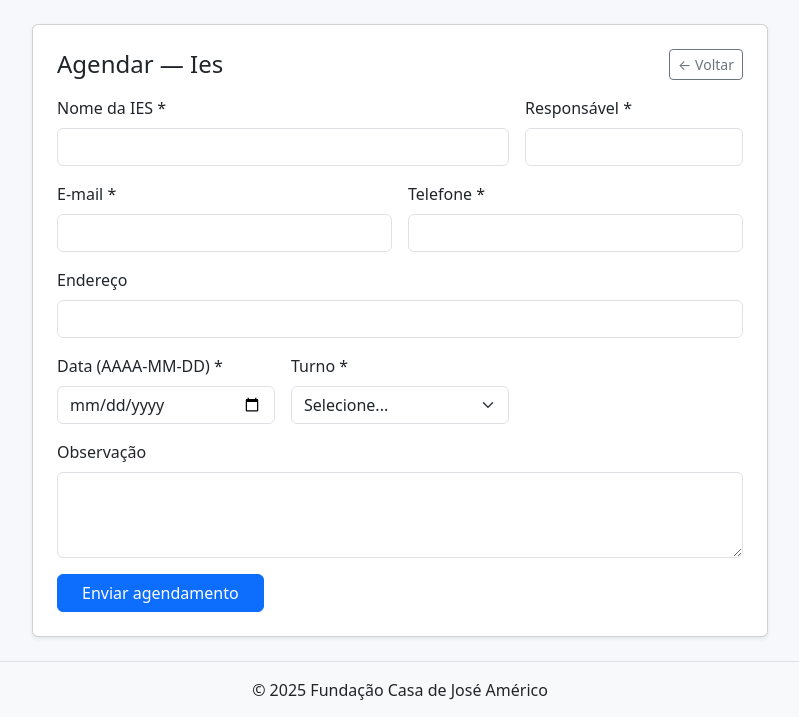
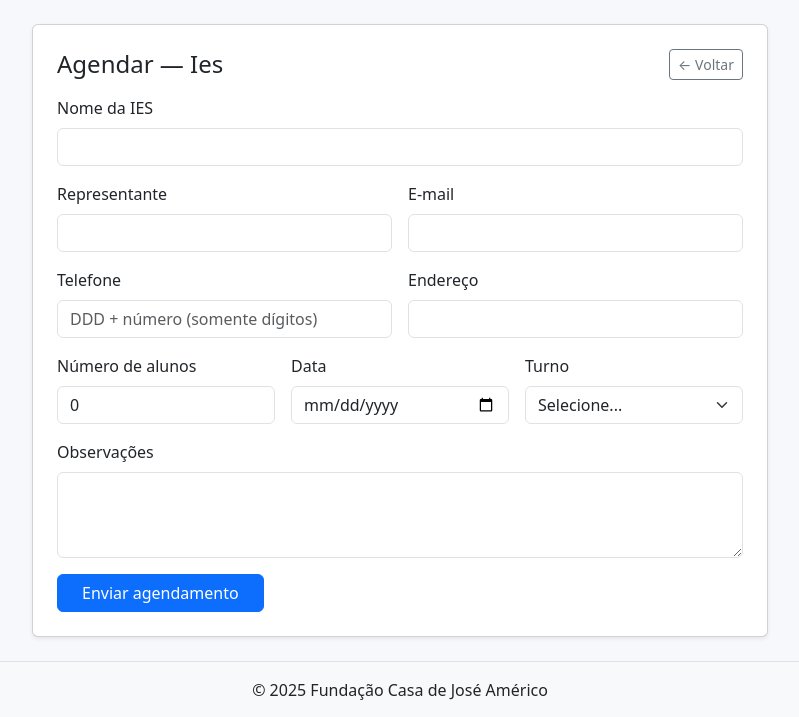
Before and after one commit to NanaBananiiih/fcja-agendamentos, a Flask app: page /agendar/ies in a window 1280 px wide. Shown: the part 61-778 px from the top of the page, without its empty margins (240-1039 px from the left). Run offline with Flask 3, Linux system fonts and the light colour scheme; parts of the project's set-up code (start-up, migrations or seed data) failed here and were passed over; some libraries are stand-ins or nearby versions.

Commit message:
Atualizações completas: validações, form, app.py, correções gerais

```diff
--- a/web/app.py
+++ b/web/app.py
@@ -7,29 +7,27 @@ from typing import Dict, Any, Optional
 # permite importar database.py que está fora da pasta web/
 sys.path.append(os.path.dirname(os.path.dirname(__file__)))
 
-# Mantemos init_db() + get_connection() para operações admin / fallback (podem lançar se não configurados)
+# init_db e get_connection podem não existir se DATABASE_URL não for usado
 try:
     from database import init_db, get_connection
 except Exception:
-    # se não existirem, definimos stubs que levantam quando chamados
     def init_db():
         raise RuntimeError("init_db indisponível (DATABASE_URL/psycopg2 não configurados).")
 
     def get_connection():
         raise RuntimeError("get_connection indisponível (DATABASE_URL/psycopg2 não configurados).")
 
-# Funções de runtime que usam Supabase (inserções / consultas)
+# Funções runtime (Supabase)
 from database import (
     insert_visitante, insert_escola, insert_ies, insert_pesquisador,
     list_visitantes
 )
 
-# Importa supabase client para consultas genéricas (ultimos registros)
-# supabase_client.py deve existir e usar SUPABASE_URL+SUPABASE_ANON_KEY no .env
+# Cliente Supabase para listagem dos últimos registros
 try:
     from supabase_client import supabase
 except Exception:
-    supabase = None  # será tratado em runtime
+    supabase = None
 
 from utils.validacoes import (
     validar_email, validar_telefone,
@@ -38,9 +36,11 @@ from utils.validacoes import (
 )
 
 app = Flask(__name__)
-app.config['SECRET_KEY'] = os.getenv('FLASK_SECRET', 'fcja-secret')  # permite override por env
+app.config['SECRET_KEY'] = os.getenv('FLASK_SECRET', 'fcja-secret')
 
-# ---------- utilidades ----------
+# -----------------------------------------------------
+# Funções utilitárias
+# -----------------------------------------------------
 def _mask_url(u: str) -> str:
     if not u:
         return ""
@@ -51,7 +51,6 @@ def _mask_url(u: str) -> str:
     return u
 
 def _parse_date(d: str) -> Optional[date]:
-    """Aceita 'YYYY-MM-DD' (input type=date) ou 'DD/MM/YYYY' e retorna date."""
     if not d:
         return None
     try:
@@ -62,47 +61,49 @@ def _parse_date(d: str) -> Optional[date]:
         return None
 
 def safe_int(value, default=0):
-    """Converte em int com fallback sem lançar exceção."""
     try:
         return int(value)
     except Exception:
         return default
 
-# ---------- inicialização (compatível Flask 3) ----------
+# -----------------------------------------------------
+# Inicialização
+# -----------------------------------------------------
 _boot_done = False
 
 @app.before_request
 def _boot_once():
-    """Executa init_db() apenas na primeira requisição do processo."""
     global _boot_done
     if _boot_done:
         return
     _boot_done = True
-    print("Rodando inicialização ao iniciar o app")
-    # imprime info limitada (não vaza senha)
-    print("DATABASE_URL (masked):", _mask_url(os.getenv("DATABASE_URL", "")))
+
+    print("Rodando inicialização...")
+    print("DATABASE_URL:", _mask_url(os.getenv("DATABASE_URL", "")))
+
     try:
         init_db()
         print("init_db: ok")
     except Exception as e:
-        # Não falhar a inicialização — pode ser que você esteja usando apenas Supabase (sem DATABASE_URL)
         print("init_db erro (ignorado):", repr(e))
 
-# ---------- rotas ----------
+# -----------------------------------------------------
+# Rotas principais
+# -----------------------------------------------------
 @app.get('/')
 def index():
     return render_template('index.html')
 
 @app.get('/agendar/<tipo>')
 def agendar_form(tipo):
-    if tipo not in {'visitante','escola','ies','pesquisador'}:
+    if tipo not in {'visitante', 'escola', 'ies', 'pesquisador'}:
         return redirect(url_for('index'))
     return render_template('form.html', tipo=tipo)
 
 @app.post('/agendar/<tipo>')
 def agendar_submit(tipo):
-    if tipo not in {'visitante','escola','ies','pesquisador'}:
-        flash('Tipo inválido','danger')
+    if tipo not in {'visitante', 'escola', 'ies', 'pesquisador'}:
+        flash('Tipo inválido', 'danger')
         return redirect(url_for('index'))
 
     print("=== POST agendar ===")
@@ -113,36 +114,41 @@ def agendar_submit(tipo):
     turno = normalizar_turno(data.get('turno'))
     data_str = (data.get('data') or '').strip()
     d = _parse_date(data_str)
+
     print("normalizado turno:", turno, "| data_str:", data_str, "| parsed:", d)
 
     if not turno:
-        print("FAIL: turno inválido")
-        flash('Turno inválido','danger'); return redirect(request.url)
+        flash('Turno inválido', 'danger')
+        return redirect(request.url)
+
     if not d:
-        print("FAIL: data inválida")
-        flash('Data inválida','danger'); return redirect(request.url)
+        flash('Data inválida', 'danger')
+        return redirect(request.url)
 
-    if tipo in {'visitante','escola','ies'}:
+    if tipo in {'visitante', 'escola', 'ies'}:
         if not validar_data_visita(data_str):
-            print("FAIL: validar_data_visita")
-            flash('Data inválida (visita)','danger'); return redirect(request.url)
+            flash('Data inválida (visita)', 'danger')
+            return redirect(request.url)
     else:
         if not validar_data_pesquisa(data_str):
-            print("FAIL: validar_data_pesquisa")
-            flash('Data inválida (pesquisa)','danger'); return redirect(request.url)
+            flash('Data inválida (pesquisa)', 'danger')
+            return redirect(request.url)
 
-    if not validar_email(data.get('email','')):
-        print("FAIL: email inválido")
-        flash('E-mail inválido','danger'); return redirect(request.url)
-    if not validar_telefone(data.get('telefone','')):
-        print("FAIL: telefone inválido")
-        flash('Telefone inválido','danger'); return redirect(request.url)
+    if not validar_email(data.get('email', '')):
+        flash('E-mail inválido', 'danger')
+        return redirect(request.url)
+
+    if not validar_telefone(data.get('telefone', '')):
+        flash('Telefone inválido', 'danger')
+        return redirect(request.url)
 
     try:
-        # usa as funções do database.py que invocam supabase (runtime)
+        payload = {}
         novo: Optional[Dict[str, Any]] = None
-        payload = {}
 
+        # ---------------------------------------------------------
+        # VISITANTE
+        # ---------------------------------------------------------
         if tipo == 'visitante':
             qtd = safe_int(data.get('qtd_pessoas'), 1)
             payload = {
@@ -159,37 +165,46 @@ def agendar_submit(tipo):
             }
             novo = insert_visitante(payload)
 
+        # ---------------------------------------------------------
+        # ESCOLA
+        # ---------------------------------------------------------
         elif tipo == 'escola':
-            num_alunos = safe_int(data.get('num_alunos'), 0)
             payload = {
                 "nome_escola": data.get('nome_escola'),
                 "representante": data.get('representante'),
                 "email": data.get('email'),
                 "telefone": data.get('telefone'),
                 "endereco": data.get('endereco'),
-                "num_alunos": num_alunos,
+                "num_alunos": safe_int(data.get('num_alunos'), 0),
                 "data": d.isoformat(),
                 "turno": turno,
                 "observacao": data.get('observacao'),
             }
             novo = insert_escola(payload)
 
+        # ---------------------------------------------------------
+        # IES  (CORRIGIDO)
+        # ---------------------------------------------------------
         elif tipo == 'ies':
-            num_alunos = safe_int(data.get('num_alunos'), 0)
+            representante = data.get('representante') or data.get('responsavel')
+
             payload = {
                 "nome_ies": data.get('nome_ies'),
-                "representante": data.get('representante'),
+                "representante": representante,
                 "email": data.get('email'),
                 "telefone": data.get('telefone'),
                 "endereco": data.get('endereco'),
-                "num_alunos": num_alunos,
+                "num_alunos": safe_int(data.get('num_alunos'), 0),
                 "data": d.isoformat(),
                 "turno": turno,
                 "observacao": data.get('observacao'),
             }
             novo = insert_ies(payload)
 
-        else:  # pesquisador
+        # ---------------------------------------------------------
+        # PESQUISADOR
+        # ---------------------------------------------------------
+        else:
             payload = {
                 "nome": data.get('nome'),
                 "genero": data.get('genero'),
@@ -205,75 +220,57 @@ def agendar_submit(tipo):
             novo = insert_pesquisador(payload)
 
         if novo:
-            nid = novo.get("id") if isinstance(novo, dict) else None
-            print(f"INSERT OK (supabase): tipo={tipo} id={nid} payload_keys={list(payload.keys())}")
-            flash('Agendamento enviado com sucesso!','success')
+            print(f"INSERT OK (supabase): tipo={tipo}, id={novo.get('id')}")
+            flash('Agendamento enviado com sucesso!', 'success')
         else:
-            # resposta vazia ou erro tratado dentro das funções insert_*
-            print("ERRO INSERT: resposta vazia do supabase (ver logs das funções insert_*)")
-            flash('Erro ao salvar no banco (Supabase). Veja os logs.', 'danger')
+            print("ERRO INSERT: resposta vazia")
+            flash('Erro ao salvar no banco (Supabase).', 'danger')
 
     except Exception as e:
-        print("ERRO INSERT (exception):", repr(e))
-        flash('Erro ao salvar no banco. Veja os logs.', 'danger')
+        print("ERRO INSERT:", e)
+        flash('Erro ao salvar no banco.', 'danger')
 
     return redirect(url_for('index'))
 
+# -----------------------------------------------------
+# Últimos registros
+# -----------------------------------------------------
 @app.get('/ultimos')
 def ultimos():
     dados: Dict[str, Any] = {}
 
-    # Primeiro tentamos via Supabase (runtime)
     if supabase is not None:
-        for t in ['visitante','escola','ies','pesquisador']:
+        for t in ['visitante', 'escola', 'ies', 'pesquisador']:
             try:
                 resp = supabase.table(t).select("*").order("id", desc=True).limit(5).execute()
                 dados[t] = resp.data or []
             except Exception as e:
-                print(f"Supabase fetch failed for {t}: {e}")
+                print(f"Erro Supabase ({t}):", e)
                 dados[t] = []
     else:
-        # Supabase client indisponível — tentamos fallback via get_connection (se disponível)
-        print("supabase client indisponível; tentando fallback via get_connection()")
-        for t in ['visitante','escola','ies','pesquisador']:
-            try:
-                with get_connection() as conn:
-                    with conn.cursor() as cur:
-                        cur.execute(f"SELECT * FROM {t} ORDER BY id DESC LIMIT 5")
-                        dados[t] = cur.fetchall()
-            except Exception as e:
-                print(f"Fallback psycopg2 failed for {t}: {e}")
-                dados[t] = []
+        print("Supabase indisponível; fallback SQL não permitido sem DATABASE_URL.")
+        dados = {t: [] for t in ['visitante','escola','ies','pesquisador']}
 
     return render_template('ultimos.html', dados=dados)
 
-# (opcional) diagnóstico temporário
+# -----------------------------------------------------
+# DIAGNÓSTICO OPCIONAL
+# -----------------------------------------------------
 @app.get('/diag')
 def diag():
     key = request.args.get("key")
     if key != "fcja":
         return "forbidden", 403
-    # diag intentionally uses database URL/psycopg2 (admin)
+
     try:
         with get_connection() as conn:
             with conn.cursor() as cur:
-                cur.execute("SELECT current_database() AS db, inet_server_addr() AS host, inet_server_port() AS port")
+                cur.execute("SELECT current_database() AS db")
                 row = cur.fetchone()
-                def count(t):
-                    cur.execute(f"SELECT COUNT(*) AS c FROM {t}")
-                    return cur.fetchone()["c"]
-                return {
-                    "db": row["db"], "host": str(row["host"]), "port": row["port"],
-                    "visitante": count("visitante"),
-                    "escola": count("escola"),
-                    "ies": count("ies"),
-                    "pesquisador": count("pesquisador"),
-                    "usuarios": count("usuarios"),
-                }
+                return {"db": row["db"]}
     except Exception as e:
-        print("diag error:", repr(e))
         return {"error": str(e)}, 500
 
+# -----------------------------------------------------
 if __name__ == '__main__':
-    # modo de desenvolvimento local
     app.run(debug=True)
--- a/web/templates/form.html
+++ b/web/templates/form.html
@@ -17,6 +17,7 @@
           {% elif tipo == 'escola' %}
             {% include 'partials/_escola_fields.html' %}
           {% elif tipo == 'ies' %}
+            {# partial corrigido: templates/partials/_ies_fields.html (representante em vez de responsavel) #}
             {% include 'partials/_ies_fields.html' %}
           {% elif tipo == 'pesquisador' %}
             {% include 'partials/_pesquisador_fields.html' %}
--- a/web/templates/partials/_ies_fields.html
+++ b/web/templates/partials/_ies_fields.html
@@ -1,37 +1,58 @@
-<div class="col-md-8">
-  <label class="form-label">Nome da IES *</label>
-  <input name="nome_ies" type="text" class="form-control" required>
+{# partial: campos para agendamento IES #}
+<div class="col-12">
+  <label for="nome_ies" class="form-label">Nome da IES</label>
+  <input type="text" class="form-control" id="nome_ies" name="nome_ies" required>
   <div class="invalid-feedback">Informe o nome da IES.</div>
 </div>
+
+<div class="col-md-6">
+  <label for="representante" class="form-label">Representante</label>
+  {# CORREÇÃO: name deve ser "representante" (antes estava responsavel) #}
+  <input type="text" class="form-control" id="representante" name="representante" required>
+  <div class="invalid-feedback">Informe o nome do representante.</div>
+</div>
+
+<div class="col-md-6">
+  <label for="email" class="form-label">E-mail</label>
+  <input type="email" class="form-control" id="email" name="email" required>
+  <div class="invalid-feedback">Informe um e-mail válido.</div>
+</div>
+
+<div class="col-md-6">
+  <label for="telefone" class="form-label">Telefone</label>
+  <input type="tel" class="form-control" id="telefone" name="telefone" placeholder="DDD + número (somente dígitos)" required>
+  <div class="invalid-feedback">Informe um telefone válido (somente dígitos).</div>
+</div>
+
+<div class="col-md-6">
+  <label for="endereco" class="form-label">Endereço</label>
+  <input type="text" class="form-control" id="endereco" name="endereco" required>
+  <div class="invalid-feedback">Informe o endereço.</div>
+</div>
+
 <div class="col-md-4">
-  <label class="form-label">Responsável *</label>
-  <input name="responsavel" type="text" class="form-control" required>
+  <label for="num_alunos" class="form-label">Número de alunos</label>
+  <input type="number" class="form-control" id="num_alunos" name="num_alunos" min="0" value="0">
 </div>
-<div class="col-md-6">
-  <label class="form-label">E-mail *</label>
-  <input name="email" type="email" class="form-control" required>
+
+<div class="col-md-4">
+  <label for="data" class="form-label">Data</label>
+  <input type="date" class="form-control" id="data" name="data" required>
+  <div class="invalid-feedback">Informe uma data válida.</div>
 </div>
-<div class="col-md-6">
-  <label class="form-label">Telefone *</label>
-  <input name="telefone" type="tel" class="form-control" required pattern="[\d\(\)\-\s\+]{8,}">
+
+<div class="col-md-4">
+  <label for="turno" class="form-label">Turno</label>
+  <select class="form-select" id="turno" name="turno" required>
+    <option value="">Selecione...</option>
+    <option value="manha">Manhã</option>
+    <option value="tarde">Tarde</option>
+    <option value="noite">Noite</option>
+  </select>
+  <div class="invalid-feedback">Selecione o turno.</div>
 </div>
+
 <div class="col-12">
-  <label class="form-label">Endereço</label>
-  <input name="endereco" type="text" class="form-control">
+  <label for="observacao" class="form-label">Observações</label>
+  <textarea class="form-control" id="observacao" name="observacao" rows="3"></textarea>
 </div>
-<div class="col-md-4">
-  <label class="form-label">Data (AAAA-MM-DD) *</label>
-  <input name="data" type="date" class="form-control" required>
-</div>
-<div class="col-md-4">
-  <label class="form-label">Turno *</label>
-  <select name="turno" class="form-select" required>
-    <option value="">Selecione...</option>
-    <option>manhã</option>
-    <option>tarde</option>
-  </select>
-</div>
-<div class="col-12">
-  <label class="form-label">Observação</label>
-  <textarea name="observacao" class="form-control" rows="3"></textarea>
-</div>
```
Also changed, not shown: utils/validacoes.py (+31 -9 lines).
